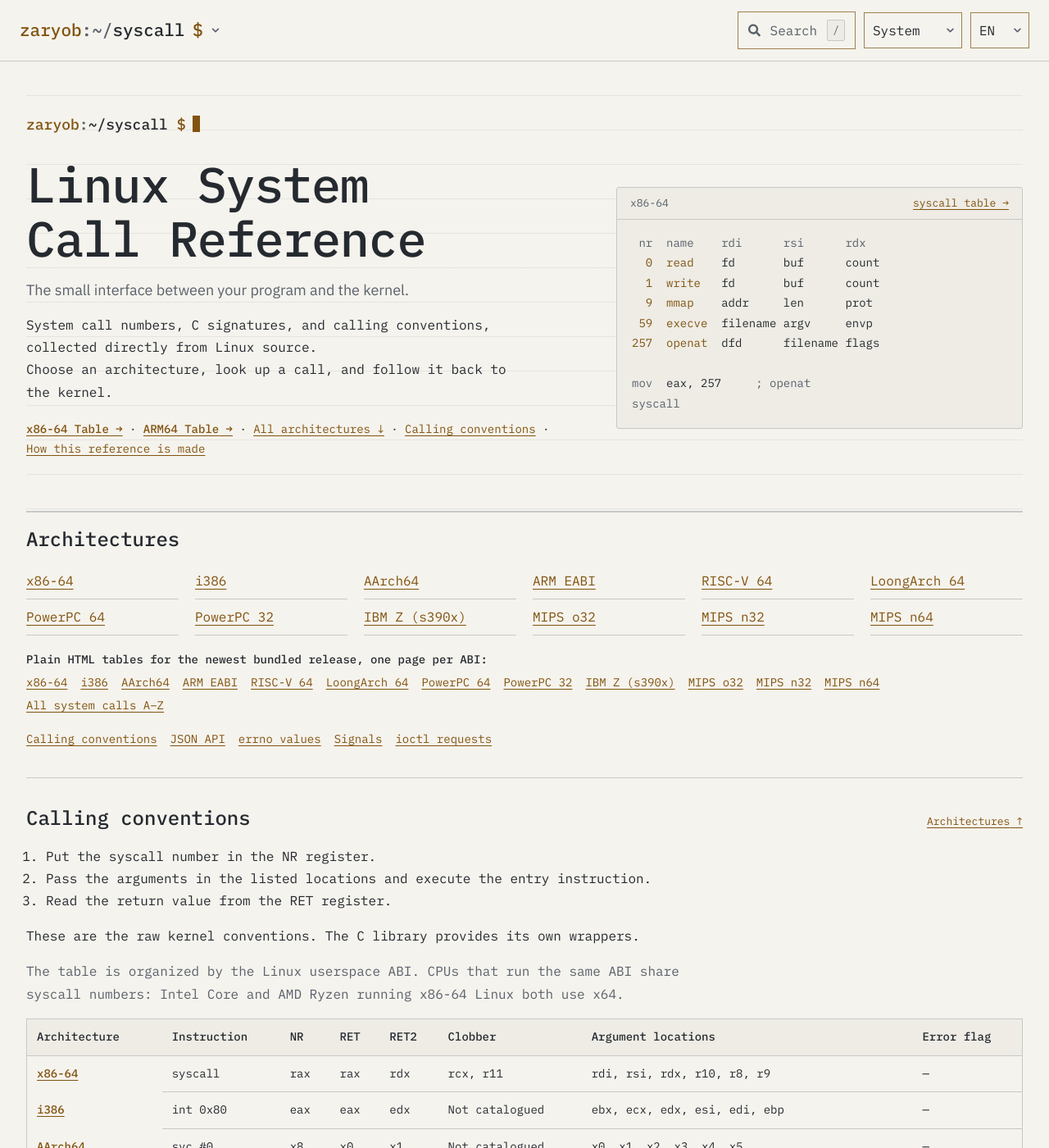
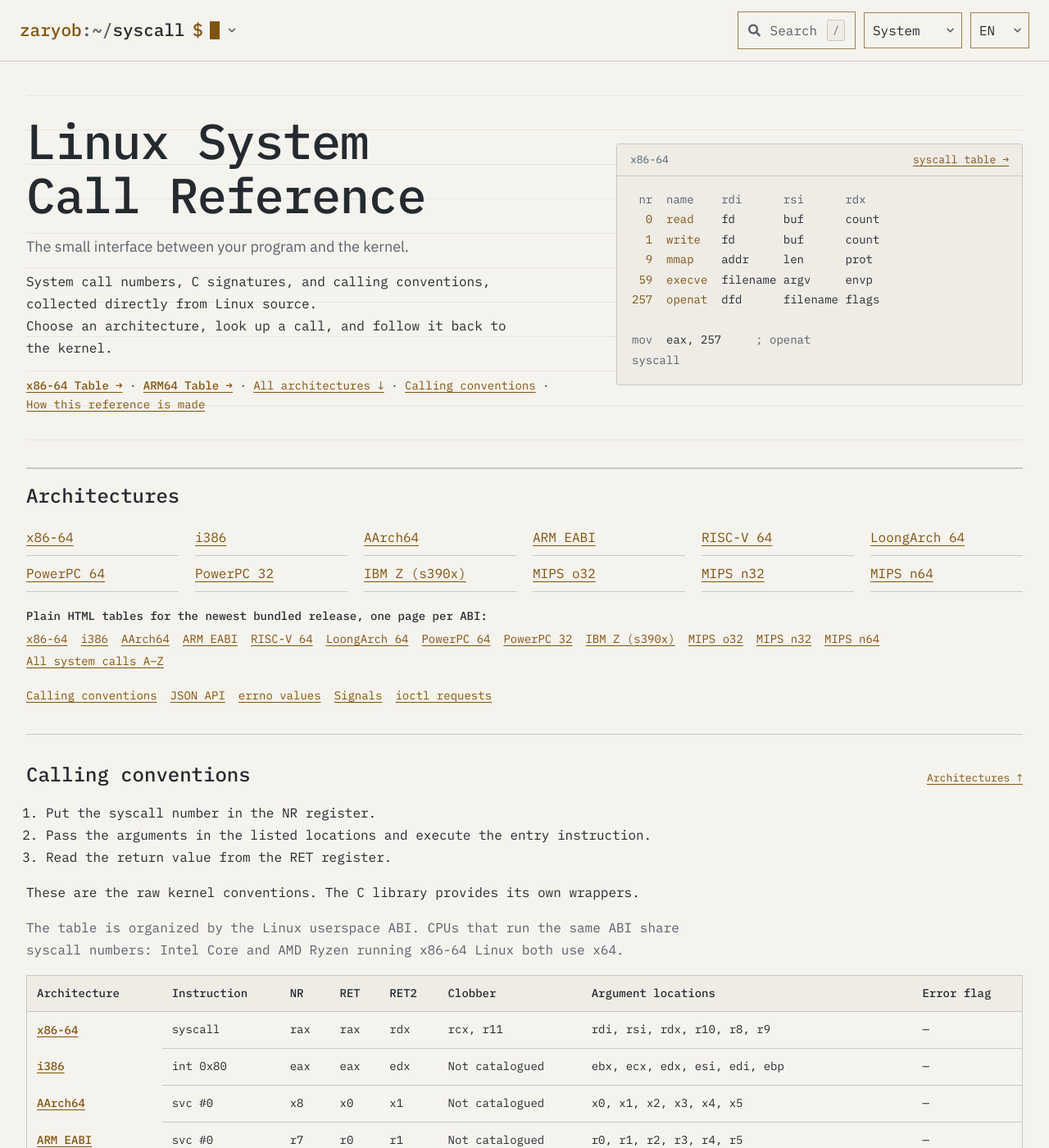
Before and after one commit to Zaryob/syscall, a Jekyll site: the page built from public/index.html, in a window 1280 px wide and 1400 px high. Shown: the whole window at 82% size. Built offline with Jekyll 4.4.1, drawn with Linux system fonts in a browser that asks for light colours.

Commit message:
Drop the hero prompt line; the header prompt now carries the cursor

```diff
--- a/public/_includes/console-header.html
+++ b/public/_includes/console-header.html
@@ -17,7 +17,7 @@
     <div class="console-identity">
       <a class="console-brand" href="{{ suite_root }}{{ home_path }}" aria-label="Zaryob ana sayfa" data-i18n-aria-label="Zaryob home">zaryob</a><span class="console-prompt-separator" aria-hidden="true">:</span>
       <details class="console-projects" data-console-projects>
-        <summary role="button" aria-label="Proje değiştir" data-i18n-aria-label="Switch project" aria-controls="console-project-menu"><span class="console-project-path"><span class="console-prompt-separator">~{% unless site.suite_section == 'home' %}/{% endunless %}</span>{% unless site.suite_section == 'home' %}{{ site.suite_section }}{% endunless %}</span><span class="console-prompt-dollar" aria-hidden="true">$</span>{% include console-icon.html name='chevron-down' %}</summary>
+        <summary role="button" aria-label="Proje değiştir" data-i18n-aria-label="Switch project" aria-controls="console-project-menu"><span class="console-project-path"><span class="console-prompt-separator">~{% unless site.suite_section == 'home' %}/{% endunless %}</span>{% unless site.suite_section == 'home' %}{{ site.suite_section }}{% endunless %}</span><span class="console-prompt-dollar" aria-hidden="true">$</span><span class="console-prompt-cursor" aria-hidden="true"></span>{% include console-icon.html name='chevron-down' %}</summary>
         <nav class="console-project-menu" id="console-project-menu" aria-label="Zaryob projeleri" data-i18n-aria-label="Zaryob projects">
           {% for project in site.data.console_projects %}
             <a href="{{ suite_root }}{{ project.path }}"{% if site.suite_section == project.key %} aria-current="location"{% endif %}><span{% if project.title_en %} data-i18n="{{ project.title_en }}"{% endif %}>{{ project.title }}</span><small>{{ project.prompt }}</small></a>
--- a/public/assets/console/theme.css
+++ b/public/assets/console/theme.css
@@ -92,6 +92,9 @@ body.console-site, body.pin-atlas-site { margin: 0; background: var(--paper); co
 .console-projects[open] > summary { margin-bottom: 0; }
 .console-projects > summary::-webkit-details-marker { display: none; }
 .console-prompt-dollar { color: var(--accent); margin-left: .45em; }
+.console-prompt-cursor { display: inline-block; flex: 0 0 auto; align-self: center; width: .55em; height: 1.05em; margin-left: .4em; background: var(--accent); animation: console-hero-blink 1.1s steps(1) infinite; }
+@media (prefers-reduced-motion: reduce) { .console-prompt-cursor { animation: none; } }
+@media print { .console-prompt-cursor { display: none; } }
 .console-projects > summary > .console-icon { width: 10px; height: 10px; flex-basis: 10px; margin-left: 10px; color: var(--muted); }
 .console-projects > summary:hover .console-project-path, .console-projects[open] .console-project-path { color: var(--accent); }
 .console-projects[open] > summary > .console-icon { transform: rotate(180deg); }
--- a/public/index.html
+++ b/public/index.html
@@ -10,7 +10,6 @@ title: Linux System Call Reference
   <div id="library">
     <section class="console-hero console-hero--syscall" aria-labelledby="title">
       <div class="console-hero__inner">
-        <p class="console-hero__prompt" aria-hidden="true"><b>zaryob</b><i>:</i>~/syscall <b>$</b><span class="console-hero__cursor"></span></p>
         <div class="console-hero__copy">
           <h1 id="title" class="console-hero__title"><span data-i18n="Linux System Call Reference">Linux System Call Reference</span></h1>
           <p class="console-hero__lead"><span data-i18n="The small interface between your program and the kernel.">The small interface between your program and the kernel.</span></p>
```
